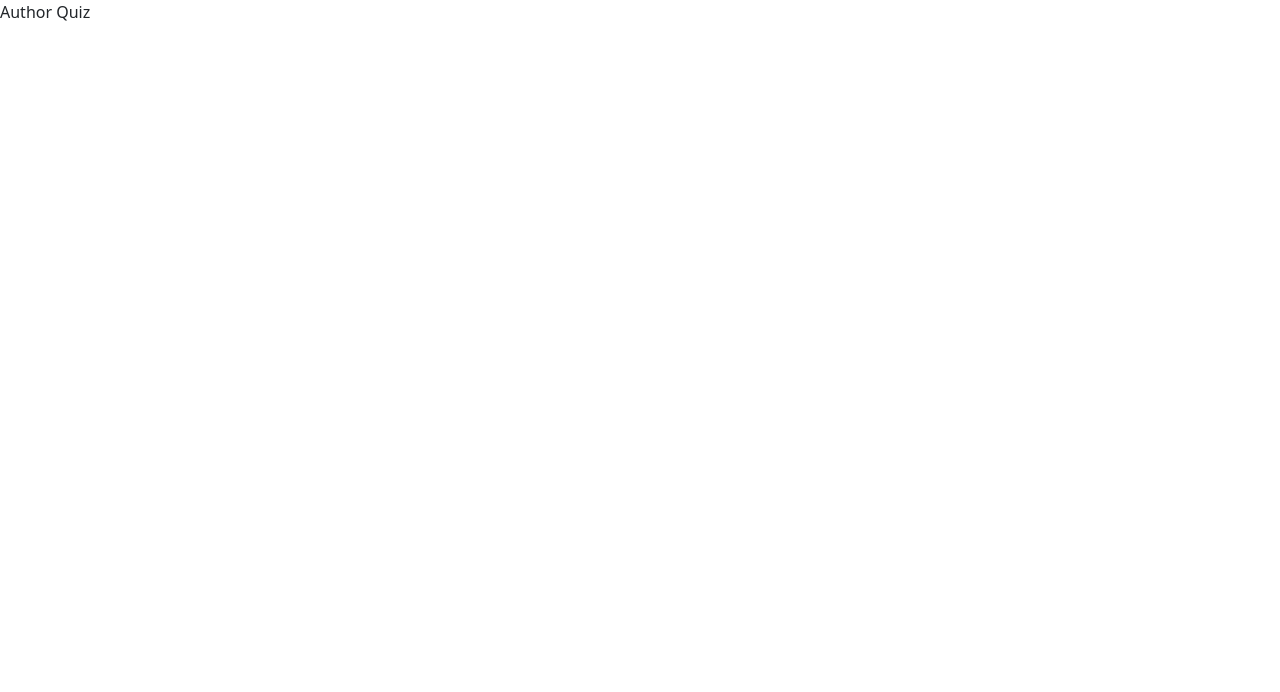
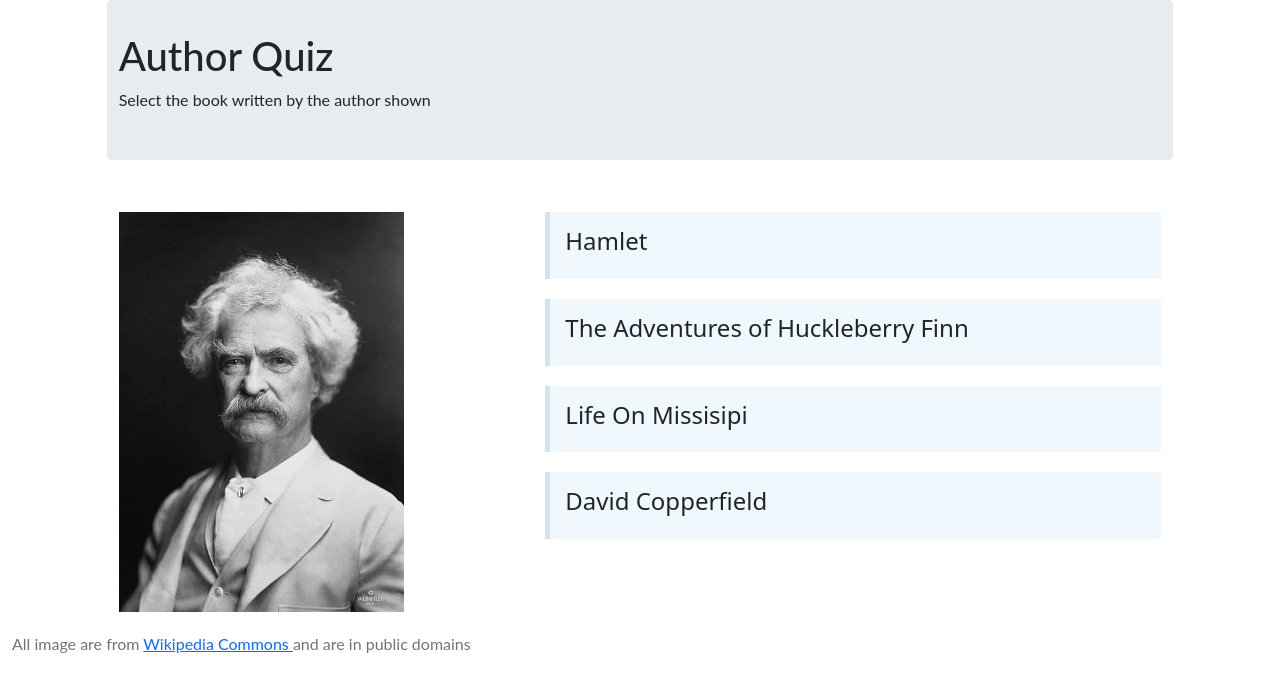
Before and after one commit to TanmayCoder/author-quiz-react-sample, a React app: page / in a window 1280 px wide. Built offline with nearby package versions, Linux system fonts and the light colour scheme.

Commit message:
sample initial draft

```diff
--- a/src/AuthorQuiz.js
+++ b/src/AuthorQuiz.js
@@ -2,7 +2,46 @@ import React from 'react';
 import './style.css';
 import 'bootstrap/dist/css/bootstrap.min.css';
 
-function AuthorQuiz() {
-  return <div>Author Quiz</div>;
+function Header(){
+  return (<div className="row">
+    <div className="jumbotron col-10 offset-1">
+      <h1>Author Quiz</h1>
+      <p>Select the book written by the author shown</p>
+    </div>
+  </div>);
+}
+function Book({title}){
+  return(<div className="answer">
+    <h4>{title}</h4>
+  </div>);
+
+}
+function Turn({author, books}){
+  return (<div className="row turn" style={{backgroundColor:"white"}}>
+    <div className="col-4 offset-1">
+      <img src={author.imageUrl} className="authorimage" alt="Author"/>
+    </div>
+    <div className="col-6">
+      {books.map((title)=><Book title={title} key={title}/>)}
+    </div>
+  </div>);
+}
+function Continue(){
+  return <div/>
+}
+function Footer(){
+  return (<div className="row">
+    <div className="col-12">
+      <p className="text-muted credit">All image are from <a href="https://commons.wikimedia.org/wiki/Main_Page">Wikipedia Commons </a>and are in public domains</p>
+    </div>
+  </div>);
+}
+function AuthorQuiz({turnData}) {
+  return <div className="container-fluid">
+    <Header/>
+    <Turn {...turnData}/>
+    <Continue/>
+    <Footer/>
+  </div>;
 }
 export default AuthorQuiz;
--- a/src/index.js
+++ b/src/index.js
@@ -1,4 +1,53 @@
 import React from 'react';
 import ReactDOM from 'react-dom';
 import AuthorQuiz from './AuthorQuiz';
-ReactDOM.render(<AuthorQuiz />, document.getElementById('root'));
+import { shuffle,sample } from 'underscore';
+const authors=[
+    {name:"Mark Twain",
+    imageUrl:'images/marktwain.jpg',
+    imageSource:"Wikipedia Commons",
+    books:["The Adventures of Huckleberry Finn",'Life On Missisipi','Roughing It']
+    },
+    {name:"Joseph Conrad",
+    imageUrl:'images/josephconrad.png',
+    imageSource:"Wikipedia Commons",
+    books:['Heart of Darknes']
+    },
+    {name:"J. K. Rowling",
+    imageUrl:'images/jkrowling.jpg',
+    imageSource:"Wikipedia Commons",
+    books:['Harry Potter and the Sorcerers Stone']
+    },
+    {name:"Stephen King",
+    imageUrl:'images/stephenking.jpg',
+    imageSource:"Wikipedia Commons",
+    books:['The Shining','IT']
+    },
+    {name:"Carles Dickens",
+    imageUrl:'images/charlesdickens.jpg',
+    imageSource:"Wikipedia Commons",
+    books:['David Copperfield','A Tale of Two Cities']
+    },
+    {name:"William Shakespeare",
+    imageUrl:'images/shakespeare.jpg',
+    imageSource:"Wikipedia Commons",
+    books:['Hamlet', 'Macbeth','Romeo and Juliet']
+    }
+];
+function getTurnData(authors){
+
+    const allBooks=authors.reduce(function(p,c,i){
+        return p.concat(c.books);
+    },[]);
+    const fourRandomBooks = shuffle(allBooks).splice(0,4);
+    const answer = sample(fourRandomBooks);
+    return {
+        books:fourRandomBooks,
+        author:authors.find((author)=> author.books.some((title)=>title===answer))
+    }
+}
+
+const state={
+    turnData:getTurnData(authors)
+}
+ReactDOM.render(<AuthorQuiz {...state} />, document.getElementById('root'));
--- a/src/style.css
+++ b/src/style.css
@@ -1,3 +1,33 @@
 h1, p {
   font-family: Lato;
 }
+
+
+
+.jumbotron {
+    padding: 2rem 1rem;
+    margin-bottom: 2rem;
+    background-color: #e9ecef;
+    border-radius: .3rem;
+}
+.turn>div{
+height: 400px;
+}
+.turn{
+  padding-top: 20px;
+  padding-bottom: 20px;
+}
+.authorimage{
+  max-height: 100%;
+}
+.answer{
+  background-color: #F0F7FD;
+  border-color: #D0E3F0;
+  margin-bottom: 20px;
+  padding: 15px 30px 15px 15px;
+  border-left: 5px solid #D0E3F0;
+  cursor: pointer;
+}
+.answer:hover{
+  background-color: #D0E3F0;
+}
```
Also changed, not shown: package.json (+14 -1 lines), public/images/charlesdickens.jpg (added), public/images/jkrowling.jpg (added), public/images/josepgconrad.png (added), public/images/marktwain.jpg (added), public/images/shakespeare.jpg (added), public/images/stephenking.jpg (added), 1 other file.
